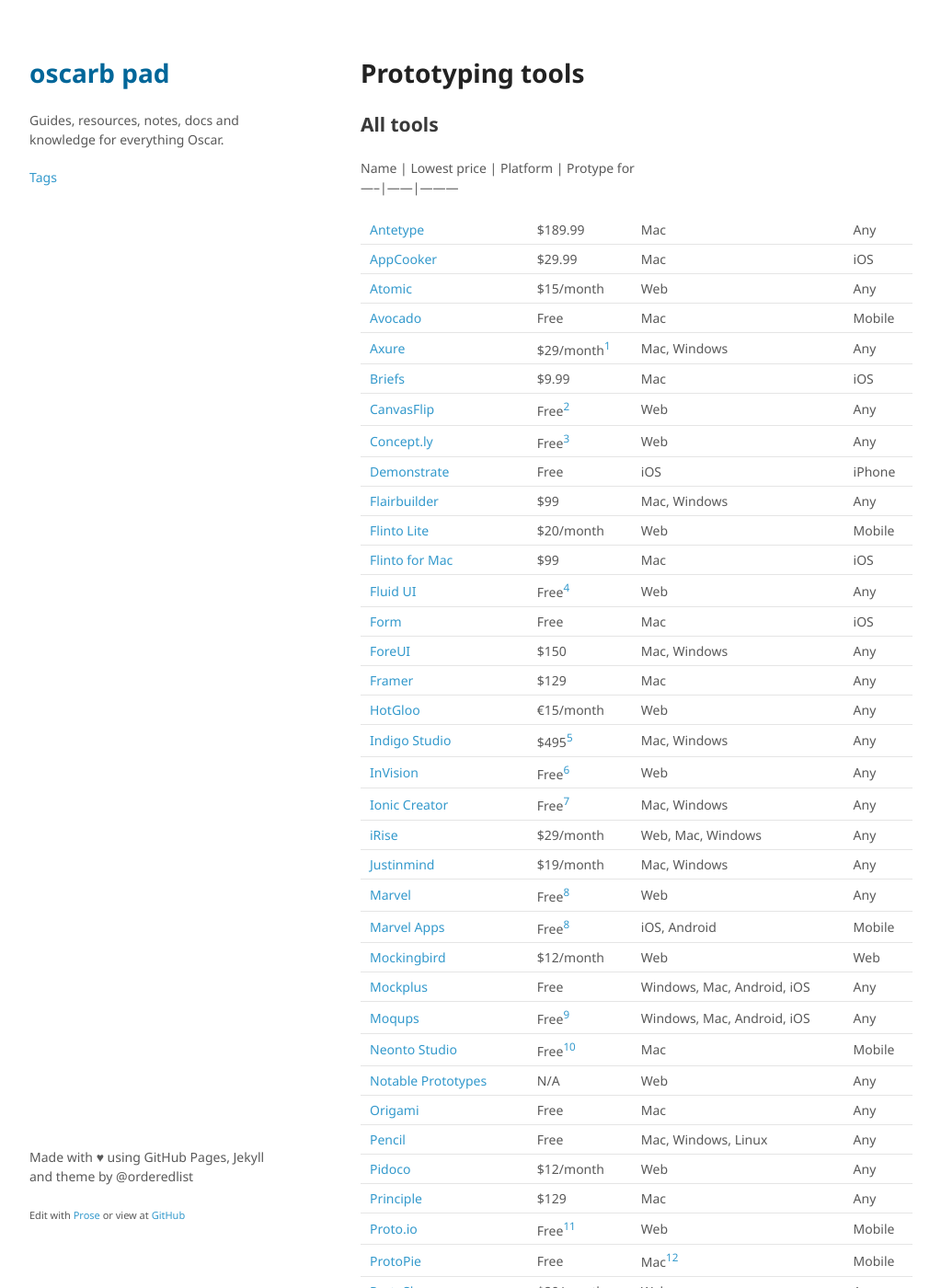
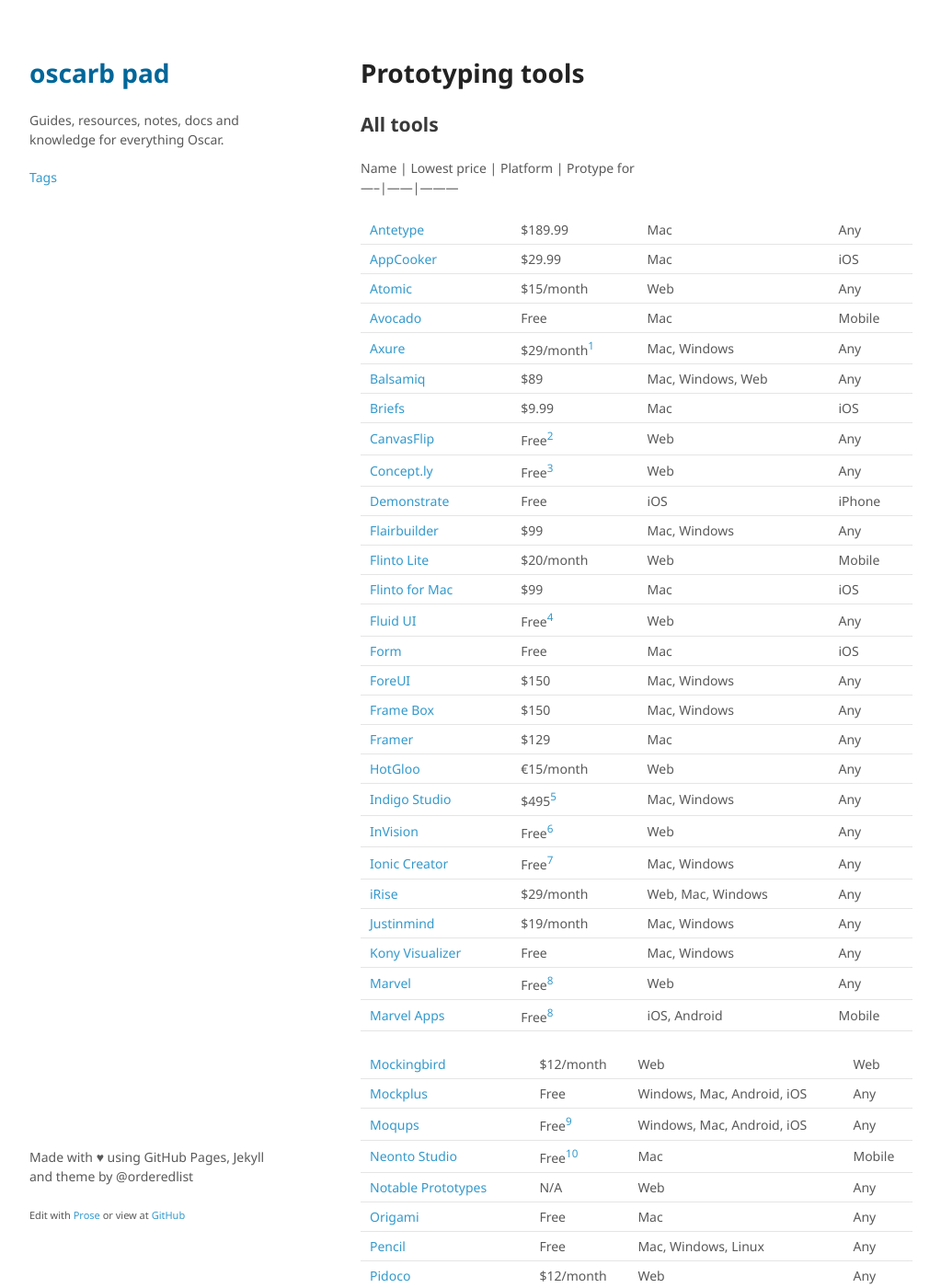
Before and after one commit to oscarb/pad, a Jekyll site: the page built from _docs/prototyping.md, in a window 1280 px wide and 1400 px high. Shown: the whole window at 92% size, without its empty margins (128-1151 px from the left). Built offline with Jekyll 4.4.1, drawn with Linux system fonts in a browser that asks for light colours; some web fonts are replaced.

Commit message:
Updated prototyping.md

```diff
--- a/_docs/prototyping.md
+++ b/_docs/prototyping.md
@@ -21,6 +21,7 @@ Name | Lowest price | Platform | Protype for
 [Atomic](https://atomic.io/) | $15/month | Web | Any
 [Avocado](https://github.com/ideo/avocado/)  | Free | Mac | Mobile
 [Axure](http://www.axure.com/) | $29/month[^axure] | Mac, Windows | Any
+[Balsamiq](https://balsamiq.com/) | $89 | Mac, Windows, Web | Any
 [Briefs](http://giveabrief.com/) | $9.99 | Mac | iOS
 [CanvasFlip](https://www.canvasflip.com/) | Free[^canvasflip] | Web | Any
 [Concept.ly](http://concept.ly/) | Free[^conceptly] | Web | Any
@@ -31,6 +32,7 @@ Name | Lowest price | Platform | Protype for
 [Fluid UI](https://www.fluidui.com/) | Free[^fluid] | Web | Any
 [Form](http://www.relativewave.com/form/) | Free | Mac | iOS
 [ForeUI](http://www.foreui.com/) | $150 | Mac, Windows | Any
+[Frame Box](http://framebox.org/) | $150 | Mac, Windows | Any
 [Framer](https://framerjs.com/) | $129 | Mac | Any
 [HotGloo](https://www.hotgloo.com/) | €15/month | Web | Any
 [Indigo Studio](http://www.infragistics.com/products/indigo-studio) | $495[^indigo] | Mac, Windows | Any
@@ -38,8 +40,10 @@ Name | Lowest price | Platform | Protype for
 [Ionic Creator](http://ionic.io/products/creator)  | Free[^ionic] | Mac, Windows | Any
 [iRise](https://www.irise.com/features/prototyping/)  | $29/month | Web, Mac, Windows | Any
 [Justinmind](https://www.justinmind.com/) | $19/month | Mac, Windows | Any
+[Kony Visualizer](http://www.kony.com/products/visualizer) | Free | Mac, Windows | Any
 [Marvel](https://marvelapp.com/) | Free[^marvel] | Web | Any
 [Marvel Apps](https://marvelapp.com/apps/)  | Free[^marvel] | iOS, Android | Mobile
+
 [Mockingbird](https://gomockingbird.com/home)  | $12/month | Web | Web
 [Mockplus](http://www.mockplus.com/) | Free | Windows, Mac, Android, iOS | Any
 [Moqups](https://moqups.com/) | Free[^moqups] | Windows, Mac, Android, iOS | Any
```
